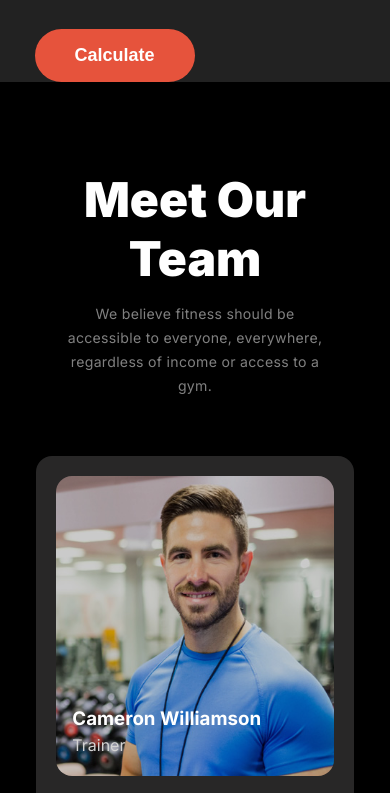
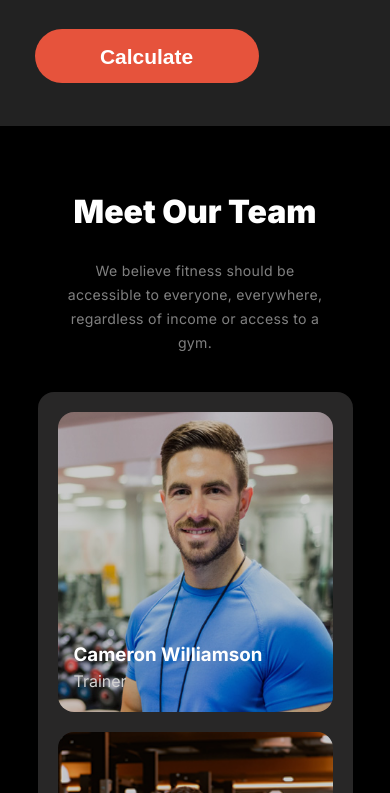
Before and after one commit to Osmangoni13/Assignment-2, a plain HTML site: page index.html in a window 390 px wide. Shown: the part 4680-5473 px from the top of the page. Drawn offline with Linux system fonts and the light colour scheme; a web font is replaced by a local one.

Commit message:
updae mobile version2

```diff
--- a/Style/style.css
+++ b/Style/style.css
@@ -1175,12 +1175,42 @@ footer {
         padding: 0 0 10px 0;
     }
 
+    .button .btn3 {
+        width: 224px;
+        height: 54px;
+        font-size: 1.31rem;
+        margin-bottom: 43px;
+    }
+
+    /* our-team-secton */
+    .our-team {
+        margin: 0;
+        padding: 0 20px;
+    }
+
+    .meets-contents {
+        margin: 0 auto;
+        padding: 66px 0 37px 0;
+    }
+
+    .meets-contents h1 {
+        font-size: 2rem;
+        font-weight: 900;
+        margin-bottom: 14px;
+    }
+
+    .meets-contents p {
+        font-size: 0.88rem;
+        line-height: 24px;
+        letter-spacing: 0.3px;
+    }
 
     .teams {
         background-color: black;
         width: 100%;
-        margin-bottom: 0;
-        padding-bottom: 50px;
+        height: auto;
+        margin: 0;
+        padding: 0;
     }
 
 
@@ -1190,6 +1220,13 @@ footer {
         grid-template-columns: 1fr;
         margin: 0 auto;
         padding: 20px;
+    }
+
+    .team-photo {
+        padding: 0;
+        margin: 0;
+        width: 100%;
+        height: auto;
     }
 
     .bell {
@@ -1221,6 +1258,16 @@ footer {
         margin: 30px 0 0 0;
     }
 
+    .footer-content h2 {
+        margin: 0;
+        padding: 0;
+    }
+
+    .footer-content p {
+        margin: 0;
+        padding: 0;
+    }
+
     .line-breake {
         display: none;
     }
```
